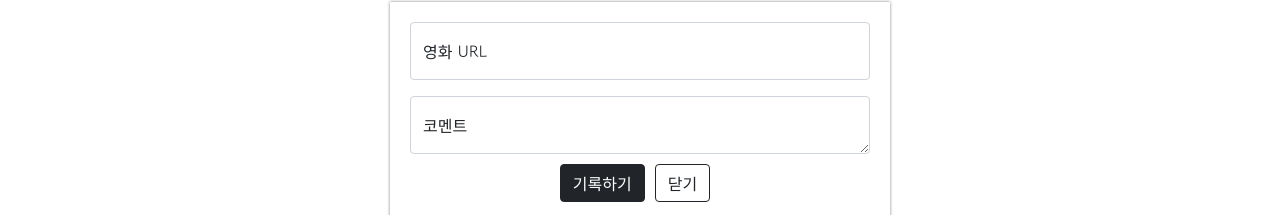
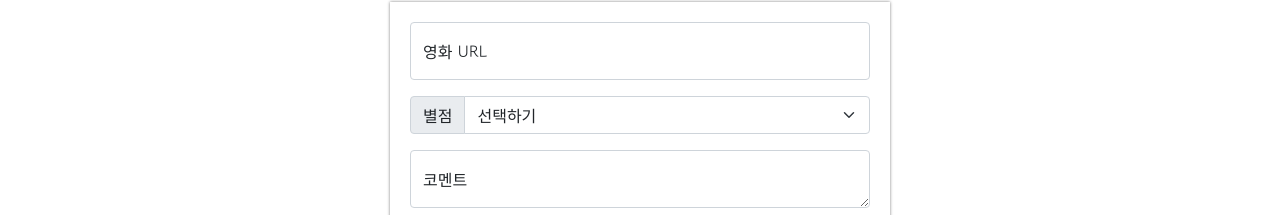
Before and after one commit to kmg159753/mypage, a plain HTML site: page index.html in a window 1280 px wide. Shown: the part 268-483 px from the top of the page. Drawn offline with nearby package versions, Linux system fonts and the light colour scheme.

Commit message:
Update index.html

```diff
--- a/index.html
+++ b/index.html
@@ -66,7 +66,8 @@
             margin: 20px auto 20px auto;
 
         }
-        .mypost{
+
+        .mypost {
             /* background-color: green; */
             columns: white;
 
@@ -77,14 +78,16 @@
             box-shadow: 0px 0px 3px 0px gray;
 
         }
-        .mybtn{
+
+        .mybtn {
             margin-top: 10px;
             display: flex;
             flex-direction: row;
             align-items: center;
             justify-content: center;
         }
-        .mybtn > button{
+
+        .mybtn>button {
             margin-right: 10px;
         }
     </style>
@@ -99,6 +102,18 @@
         <div class="form-floating mb-3">
             <input type="email" class="form-control" id="floatingInput" placeholder="name@example.com">
             <label for="floatingInput">영화 URL</label>
+        </div>
+
+        <div class="input-group mb-3">
+            <label class="input-group-text" for="inputGroupSelect01">별점</label>
+            <select class="form-select" id="inputGroupSelect01">
+                <option selected>선택하기</option>
+                <option value="1">⭐</option>
+                <option value="2">⭐⭐</option>
+                <option value="3">⭐⭐⭐</option>
+                <option value="3">⭐⭐⭐⭐</option>
+                <option value="3">⭐⭐⭐⭐⭐</option>
+            </select>
         </div>
 
         <div class="form-floating">
```
